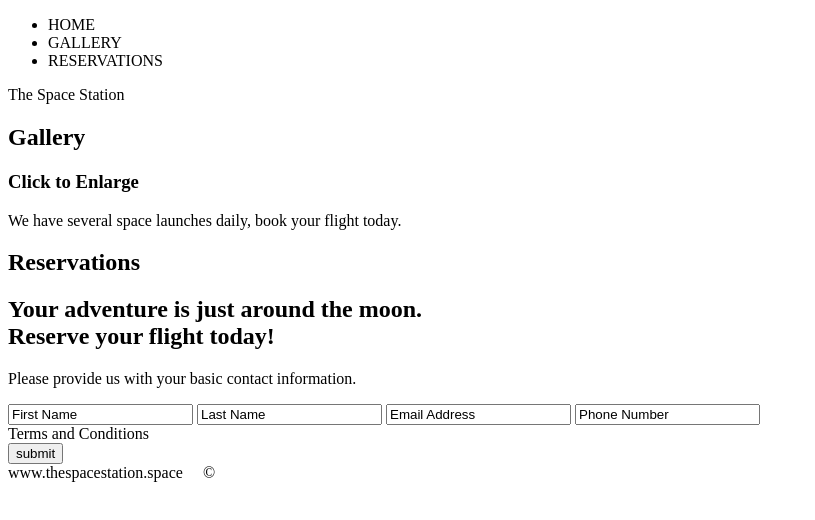
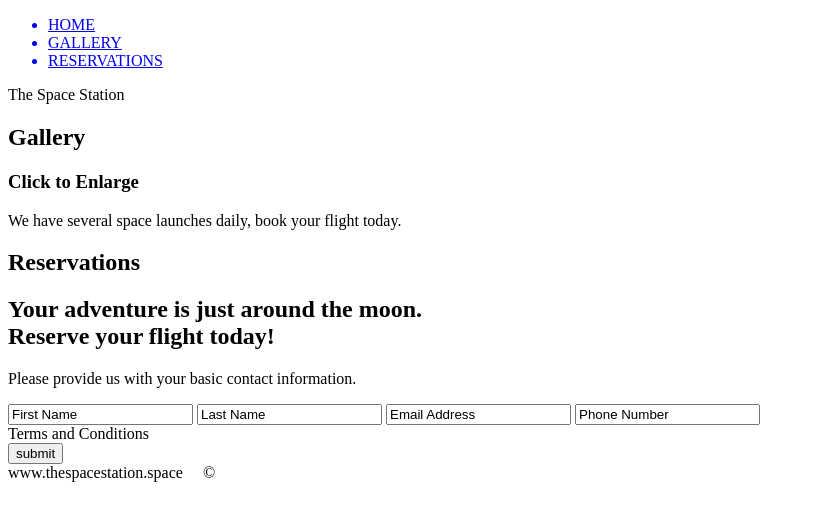
Before and after one commit to davidjohnso/HTML-and-CSS-Projects, a plain HTML site: page Basic_HTML_and_CSS/Project/index.html in a window 1280 px wide. Shown: the whole page, without its empty margins (0-815 px from the left). Drawn offline with Linux system fonts and the light colour scheme.

Commit message:
Add links to nav bar

```diff
--- a/Basic_HTML_and_CSS/Project/index.html
+++ b/Basic_HTML_and_CSS/Project/index.html
@@ -10,9 +10,9 @@
   <div>
     <div>
       <ul>
-        <li>HOME</li>
-        <li>GALLERY</li>
-        <li>RESERVATIONS</li>
+        <a href="#home" id="link"><li>HOME</li></a>
+        <a href="#gallery"><li>GALLERY</li></a>
+        <a href="#contact"><li>RESERVATIONS</li></a>
       </ul>
     </div>
   </div>
```
